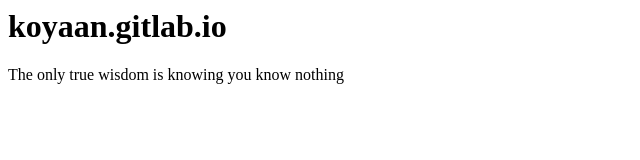
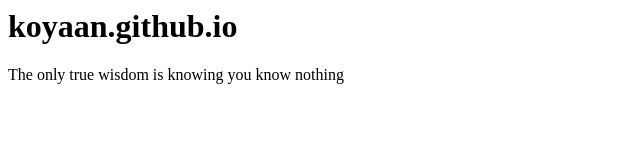
Before and after one commit to koyaan/koyaan.github.io, a plain HTML site: page index.html in a window 1280 px wide. Shown: the full height of the page, 0-640 px from the left. Drawn offline with Linux system fonts and the light colour scheme.

Commit message:
Fix force of habit

```diff
--- a/index.html
+++ b/index.html
@@ -1,8 +1,8 @@
 <html>
 <head>
-  <title>koyaan.gitlab.io</title>
+  <title>koyaan.github.io</title>
 </head>
 <body>
-  <h1>koyaan.gitlab.io</h1>
+  <h1>koyaan.github.io</h1>
   <p>The only true wisdom is knowing you know nothing</p>
 </body>
```
